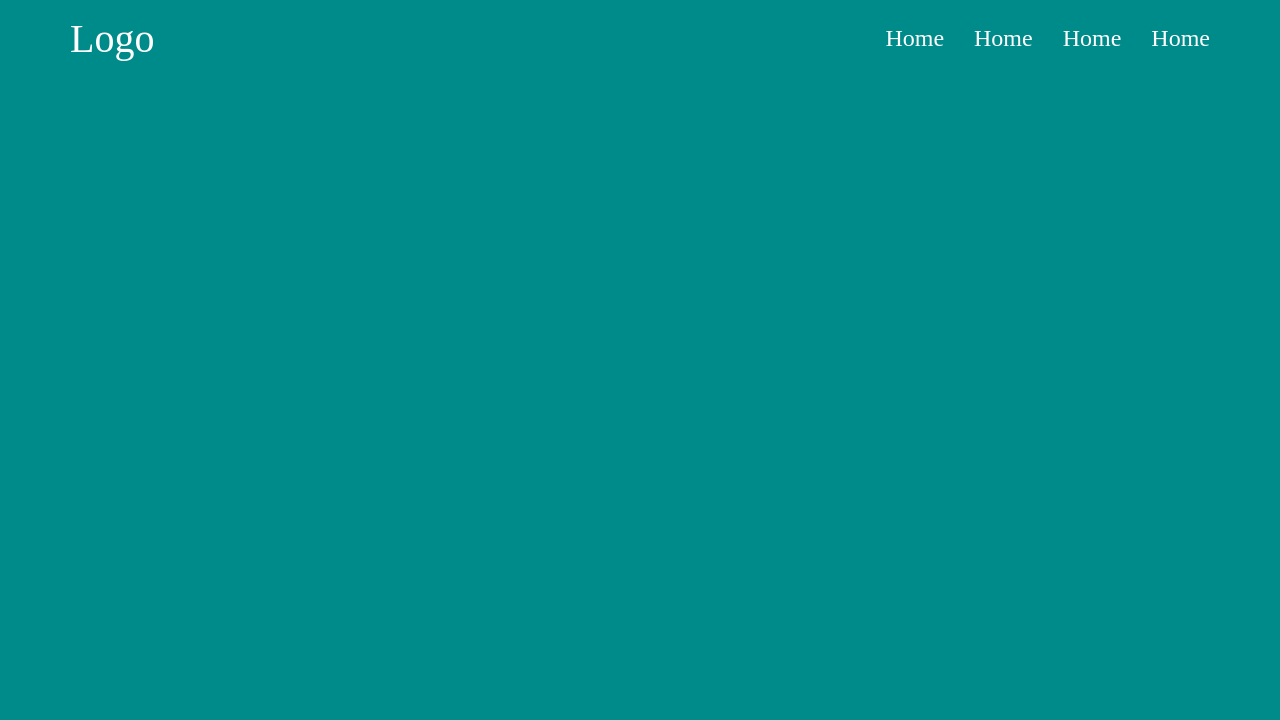
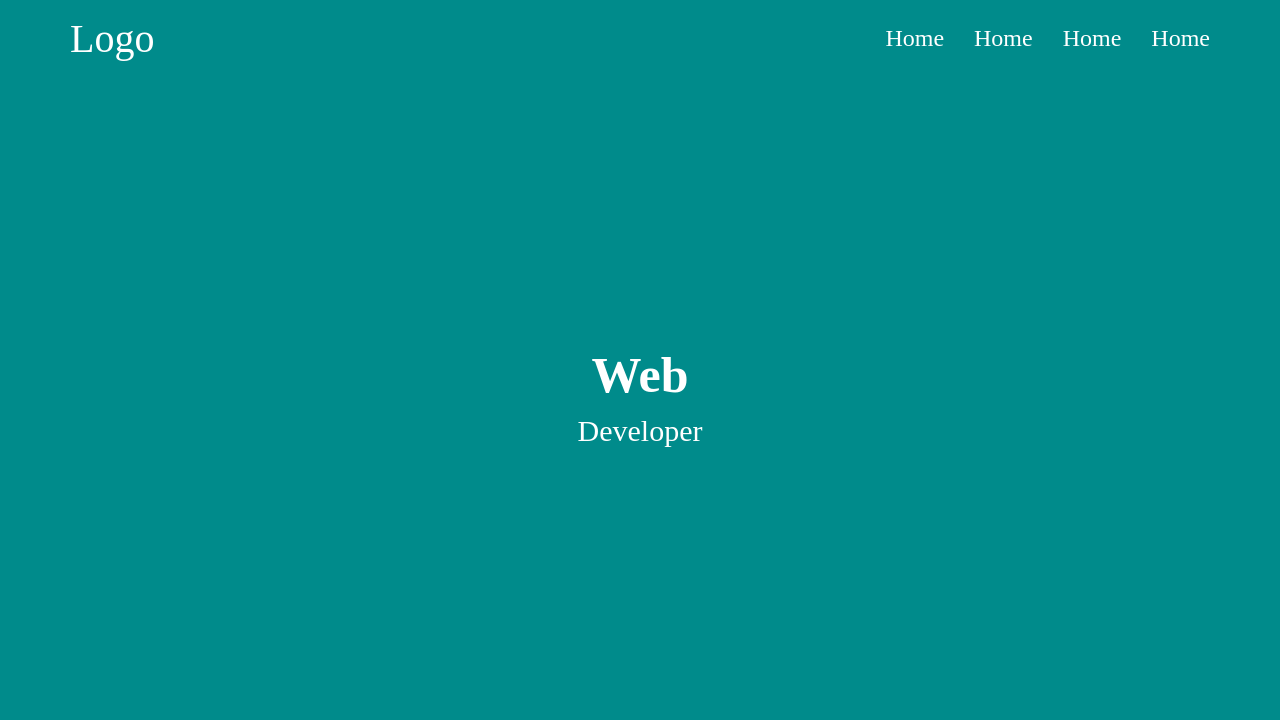
Before and after one commit to Ergashev95/Project-1600, a plain HTML site: page index.html in a window 1280 px wide. Drawn offline with Linux system fonts and the light colour scheme.

Commit message:
add dev branch

```diff
--- a/css/main.css
+++ b/css/main.css
@@ -44,3 +44,22 @@ ul {
     color: #fff;
     font-size: 24px;
 }
+
+
+.header__content {
+    display: flex;
+    flex-direction: column;
+    align-items: center;
+    justify-content: center;
+    height: 80vh;
+    row-gap: 10px;
+}
+.title {
+    color: #fff;
+    font-size: 50px;
+
+}
+.text {
+    color: #fff;
+    font-size: 30px;
+}
--- a/index.html
+++ b/index.html
@@ -21,6 +21,10 @@
                 </ul>
             </div>
         </nav>
+        <div class="header__content">
+            <h1 class="title">Web</h1>
+            <p class="text">Developer</p>
+        </div>
     </header>
 
 </body>
```
